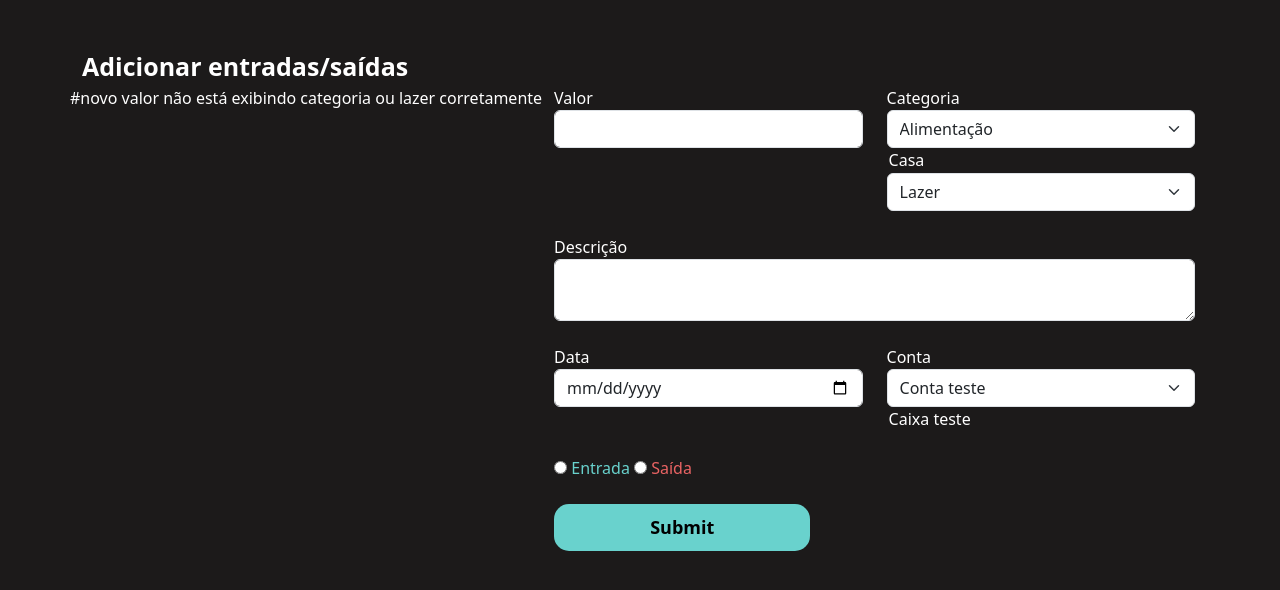
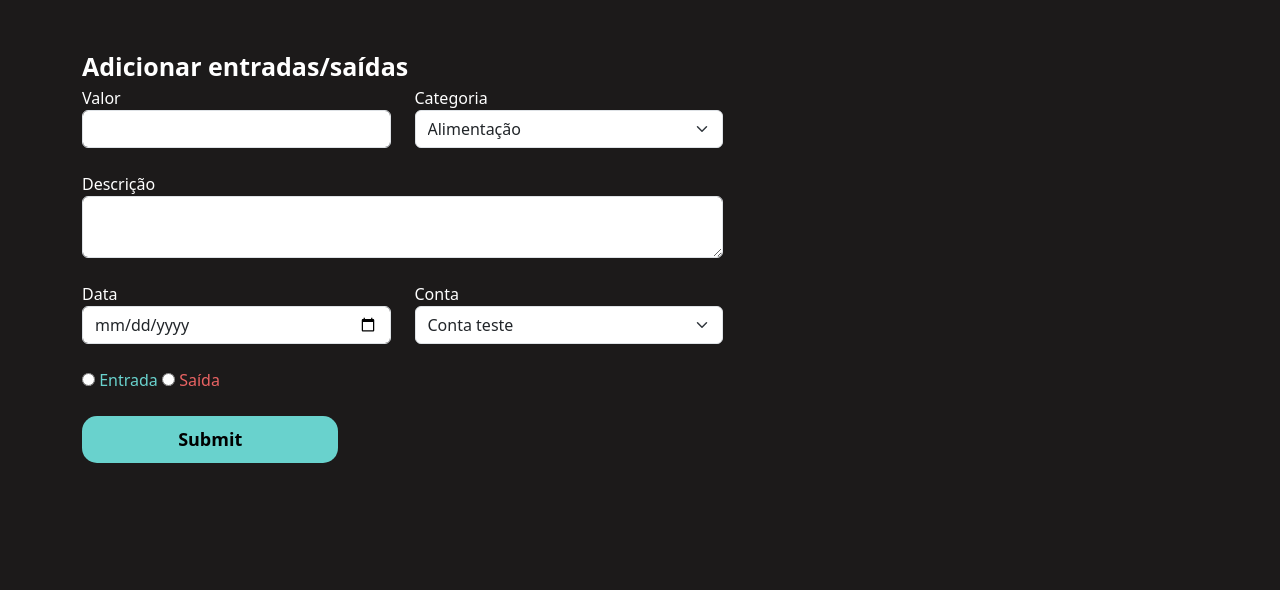
Before and after one commit to PedroBressane/Financial-Planing, a Django app: page /extrato/novo_valor/ in a window 1280 px wide. Shown: the part 56-646 px from the top of the page. Run offline with Django 4.2, Linux system fonts and the light colour scheme; data comes from the database, SQL or seed files in the repository.

Commit message:
Update novo_valor.html
corrigido display das categorias para novo valor

```diff
--- a/extrato/templates/novo_valor.html
+++ b/extrato/templates/novo_valor.html
@@ -19,9 +19,6 @@
         <br>
         <span class="fonte-destaque">Adicionar entradas/saídas</span>
         <div class="row">
-
-#novo valor não está exibindo categoria ou lazer corretamente
-
             <div class="col-md-7">
                 <form action="{% url 'novo_valor' %}" method="POST">{% csrf_token %}
                     <div class="row">
@@ -32,11 +29,11 @@
 
                         <div class="col-md">
                             <label>Categoria</label>
-                            {% for categoria in categorias %}
-                            <select name="categoria" class="form-select">
-                                <option value="{{categoria.id}}">{{categoria}}</option>
-                            {% endfor %}
-                            </select>
+                          <select name="categoria" class="form-select">
+                           {% for categoria in categorias %}
+                             <option value="{{categoria.id}}">{{categoria}}</option>
+                           {% endfor %}
+                         </select>
                         </div>
                     </div>
                     <br>
@@ -51,9 +48,9 @@
 
                         <div class="col-md">
                             <label>Conta</label>
+                            <select name="conta" class="form-select">
                             {% for conta in contas%}
-                            <select name="conta" class="form-select">
-                                <option value="{{conta.id}}">{{conta}}</option>
+                                <option value={{conta.id}}>{{conta}}</option>
                             {% endfor %}
                             </select>
                         </div>
```
